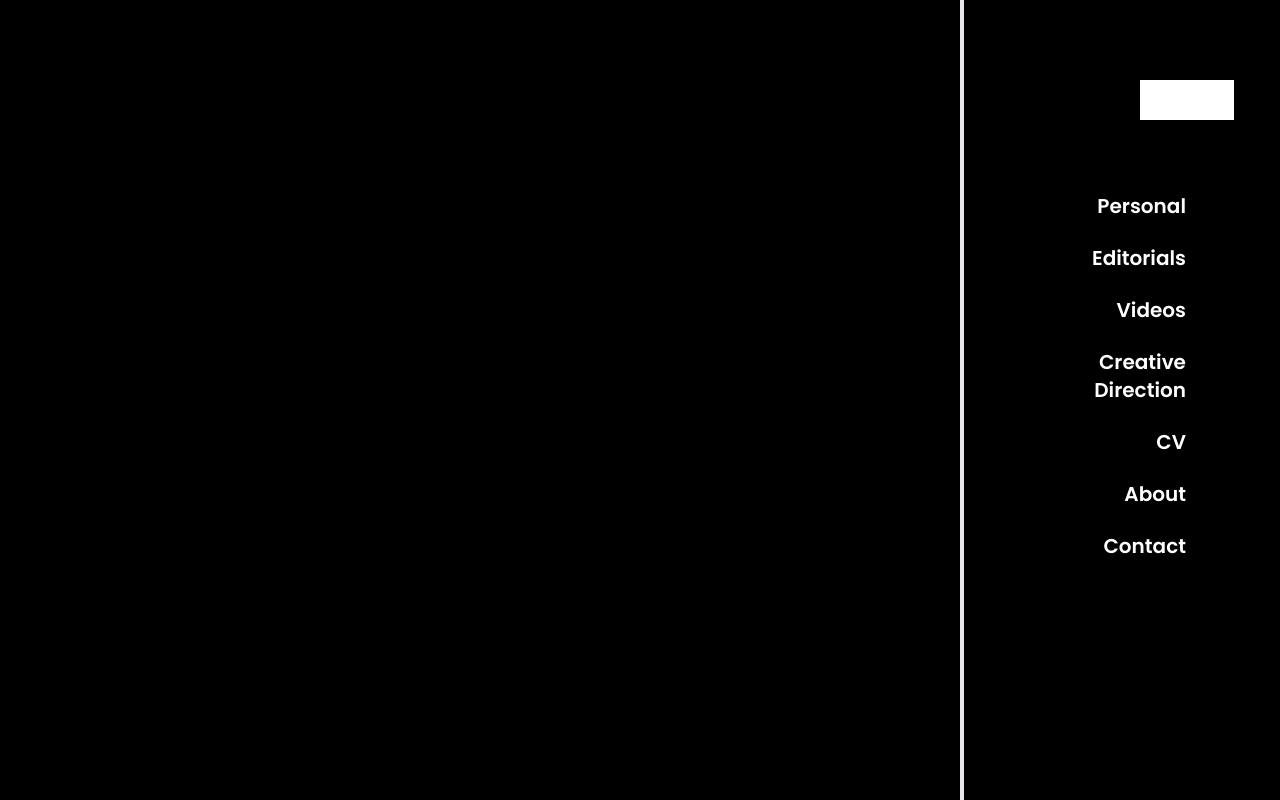
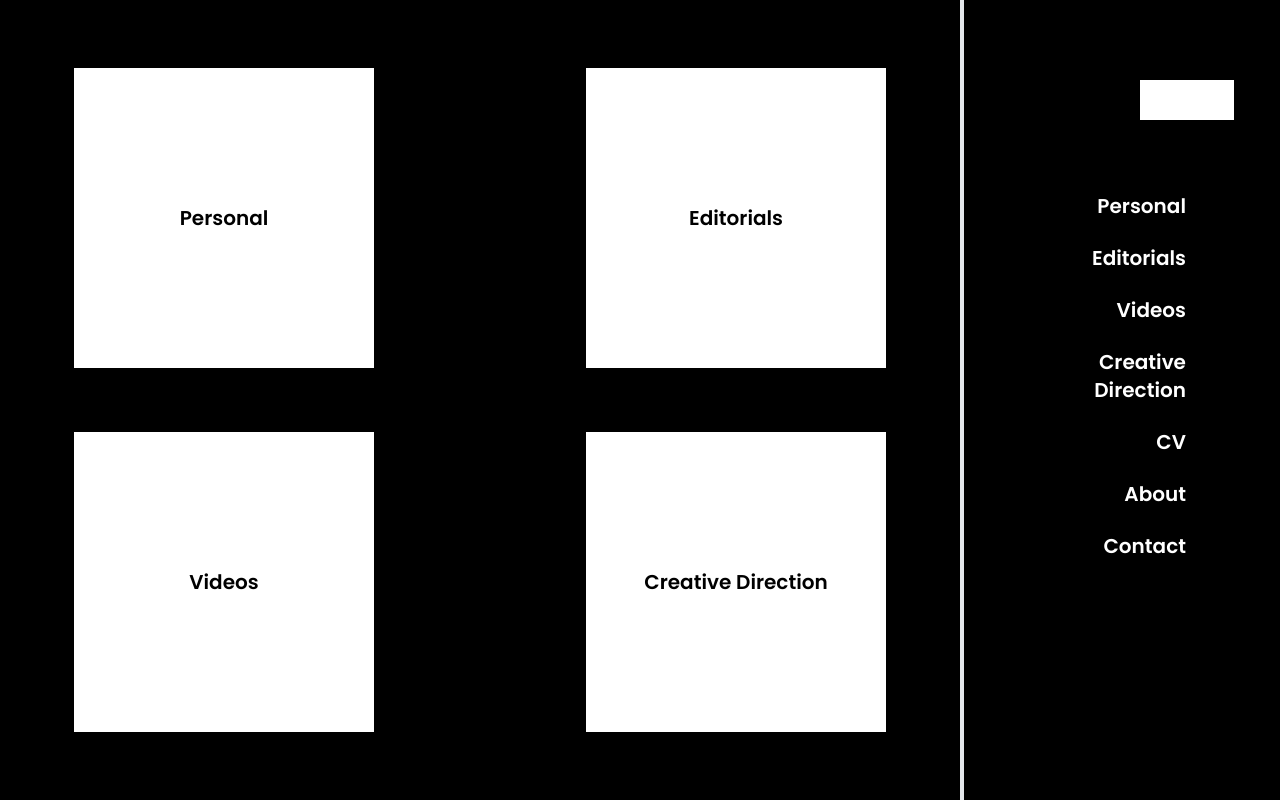
Before and after one commit to Ozmundooo/dearbish-frontend, a Next.js app: page /home in a window 1280 px wide. Built offline with nearby package versions, Linux system fonts and the light colour scheme.

Commit message:
added home page

```diff
--- a/package.json
+++ b/package.json
@@ -15,6 +15,7 @@
     "react": "18.2.0",
     "react-burger-menu": "^3.0.8",
     "react-dom": "18.2.0",
+    "react-spring-lightbox": "^1.7.1",
     "tailwind-scrollbar": "^2.0.1"
   },
   "devDependencies": {
--- a/pages/home.js
+++ b/pages/home.js
@@ -10,7 +10,36 @@ export default function home() {
         <header className="lg:hidden">
           <Header />
         </header>
-        <div className="lg:w-3/4 "></div>
+        <div className="lg:w-3/4 grid gap-8 my-2 justify-center align-middle lg:grid-cols-2 lg:place-content-center lg:place-items-center lg:gap-16">
+          <Link href="/personal">
+            <div className="bg-white grid place-items-center w-[150px] h-[150px] lg:w-[300px] lg:h-[300px]">
+              <h2 className="text-xl font-semibold  font-['Poppins']">
+                Personal
+              </h2>
+            </div>
+          </Link>
+          <Link href="/personal">
+            <div className="bg-white grid place-items-center w-[150px] h-[150px] lg:w-[300px] lg:h-[300px]">
+              <h2 className="text-xl font-semibold font-['Poppins']">
+                Editorials
+              </h2>
+            </div>
+          </Link>
+          <Link href="/personal">
+            <div className="bg-white grid place-items-center w-[150px] h-[150px] lg:w-[300px] lg:h-[300px]">
+              <h2 className="text-xl font-semibold  font-['Poppins']">
+                Videos
+              </h2>
+            </div>
+          </Link>
+          <Link href="/personal">
+            <div className="bg-white grid place-items-center w-[150px] h-[150px] lg:w-[300px] lg:h-[300px]">
+              <h2 className="text-xl font-semibold font-['Poppins']">
+                Creative Direction
+              </h2>
+            </div>
+          </Link>
+        </div>
         <aside className="lg:w-1/4 lg:h-screen sticky top-0 hidden lg:flex">
           <Header />
         </aside>
--- a/pages/personalprojects.js
+++ b/pages/personalprojects.js
@@ -1,6 +1,5 @@
 import Header from "../components/Header";
 import { sanityClient, urlFor } from "../sanity";
-
 import { useState } from "react";
 
 export const PersonalProjects = ({ personals }) => {
@@ -22,17 +21,19 @@ export const PersonalProjects = ({ personals }) => {
                   {personal.title}
                 </h2>
                 <div className="flex lg:gap-12 md:gap-10 gap-6 overflow-x-scroll scrollbar-thin scrollbar-thumb-gray-300 scrollbar-track-black scroll-my-8 snap snap-mandatory snap-x">
-                  {personal.images.map((image) => (
+                  {personal.images.map((image, index) => (
                     <img
                       className="lg:h-[400px] snap-center"
                       src={urlFor(image)}
-                      key={image}
+                      key={index}
                     />
                   ))}
                 </div>
                 <p className="font-light lg:my-4 mt-3">{personal.subtext}</p>
                 <div className="flex flex-col justify-evenly">
-                  <h2 className="lg:text-xl my-1 ">{personal.description}</h2>
+                  <h2 className="lg:text-xl my-1 lg:mr-4 mr-2">
+                    {personal.description}
+                  </h2>
                   {personals.length - 1 !== index ? (
                     <div className=" grid place-items-center animate-pulse lg:mt-10 mt-5">
                       <p>Scroll for more ↓</p>
```
Also changed, not shown: 1 other file (tests, documents, lock files or other folders).
